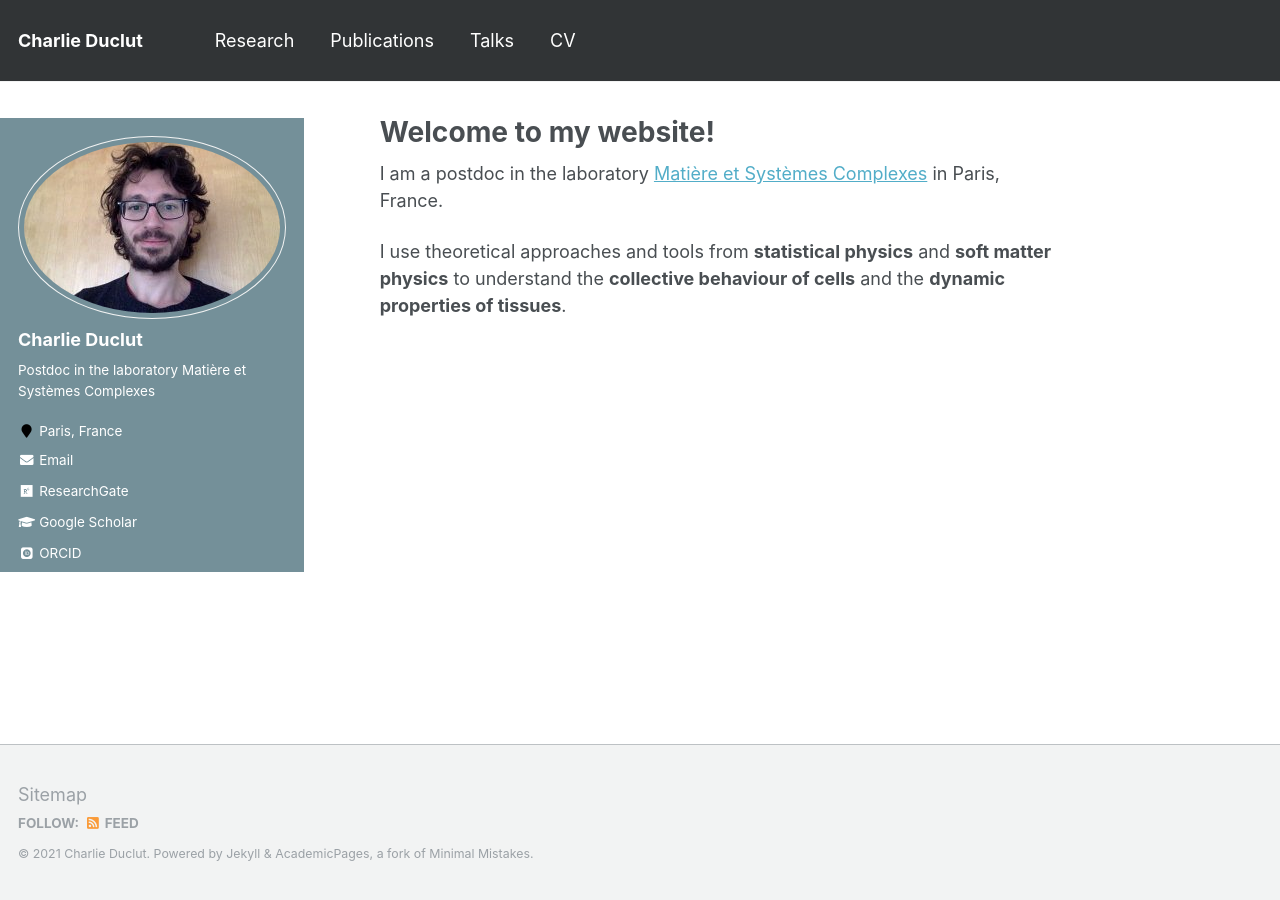
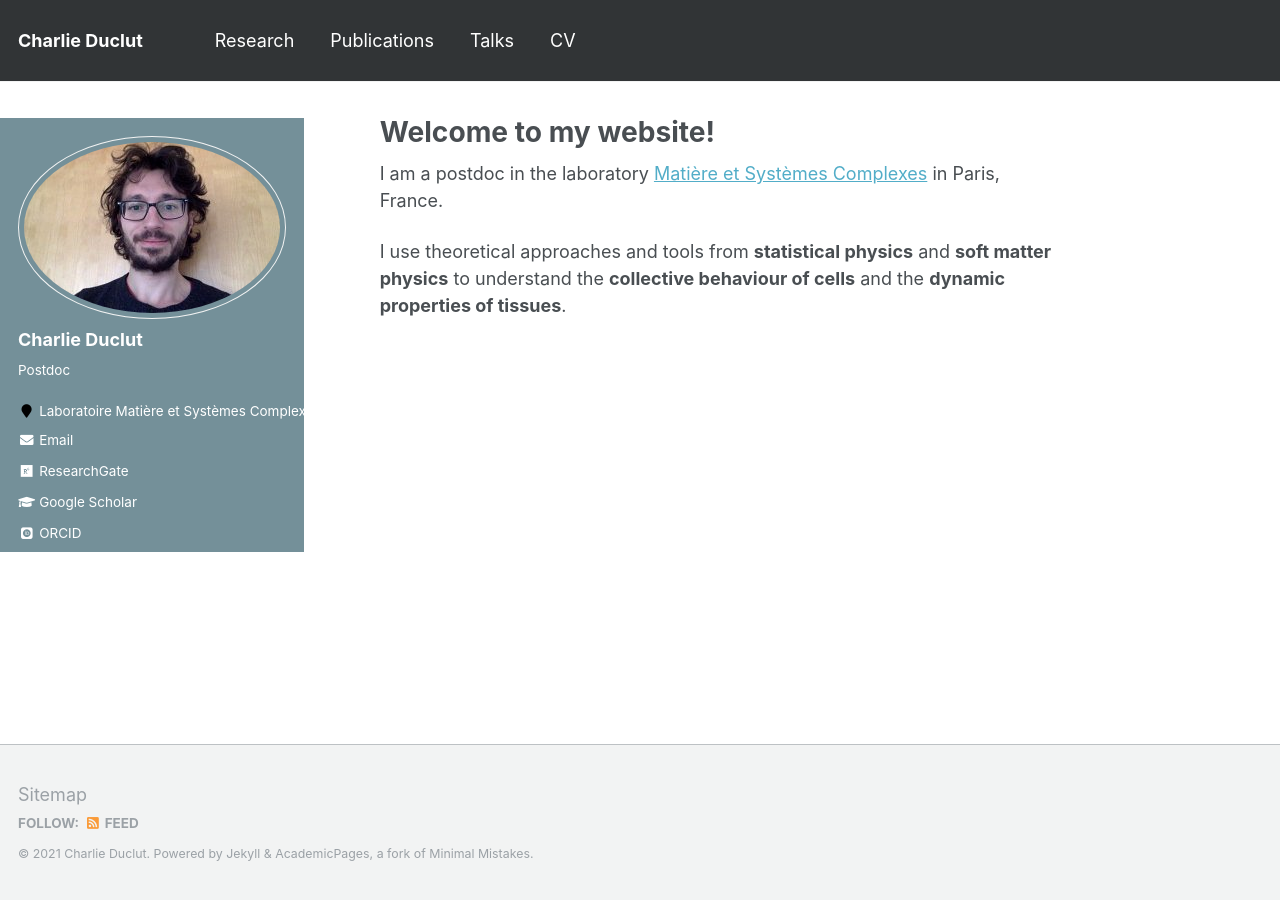
Before and after one commit to charlieduclut/charlieduclut.github.io, a Jekyll site: the page built from _pages/about.md, in a window 1280 px wide. Built offline with Jekyll 4.4.1, drawn with Linux system fonts in a browser that asks for light colours; some web fonts are replaced.

```diff
--- a/_config.yml
+++ b/_config.yml
@@ -82,12 +82,12 @@ analytics:
 author:
   name             : "Charlie Duclut"
   avatar           : "profile.jpg" #"profile.png"
-  bio              : "Postdoc in the laboratory Matière et Systèmes Complexes" #"Postdoc at the Max Planck Institute for the Physics of Complex Systems"
-  location         : "Paris, France" #"Dresden, Germany"
+  bio              : "Postdoc" #"Postdoc at the Max Planck Institute for the Physics of Complex Systems"
+  location         : "Laboratoire Matière et Systèmes Complexes, Paris, France" #"Dresden, Germany"
   employer         :
   pubmed           : # "https://www.ncbi.nlm.nih.gov/pubmed/?term=john+snow"
   googlescholar    : "https://scholar.google.fr/citations?user=vSDxzLMAAAAJ&hl=fr&oi=ao"
-  email            : "duclut@pks.mpg.de"
+  email            : "charlie.duclut@u-paris.fr" #"duclut@pks.mpg.de"
   researchgate     : "https://www.researchgate.net/profile/Charlie-Duclut"
   uri              :
   bitbucket        :
```
